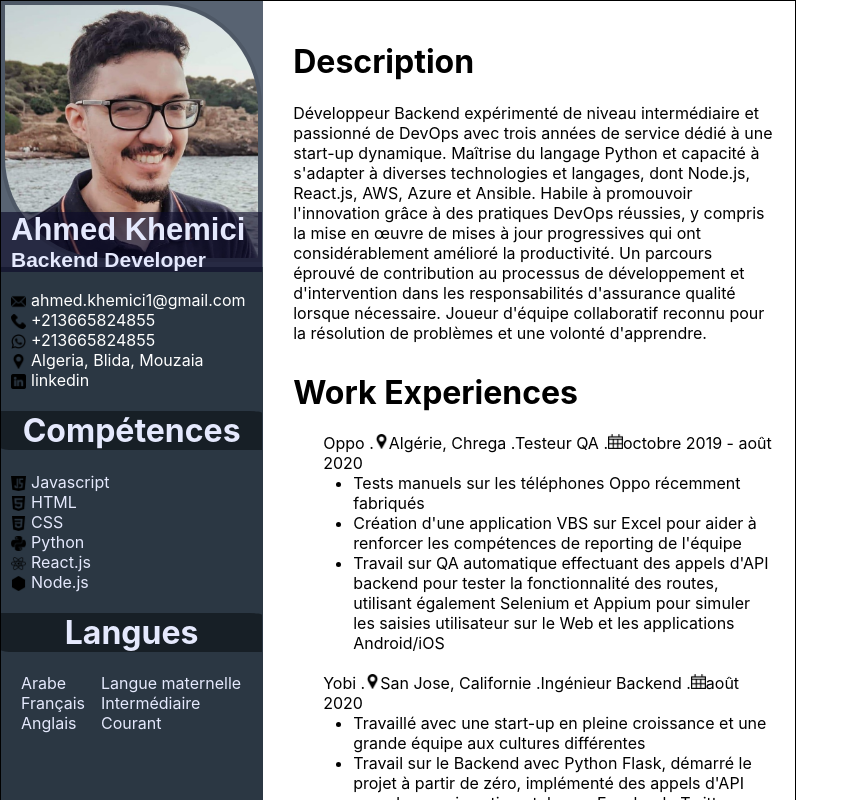
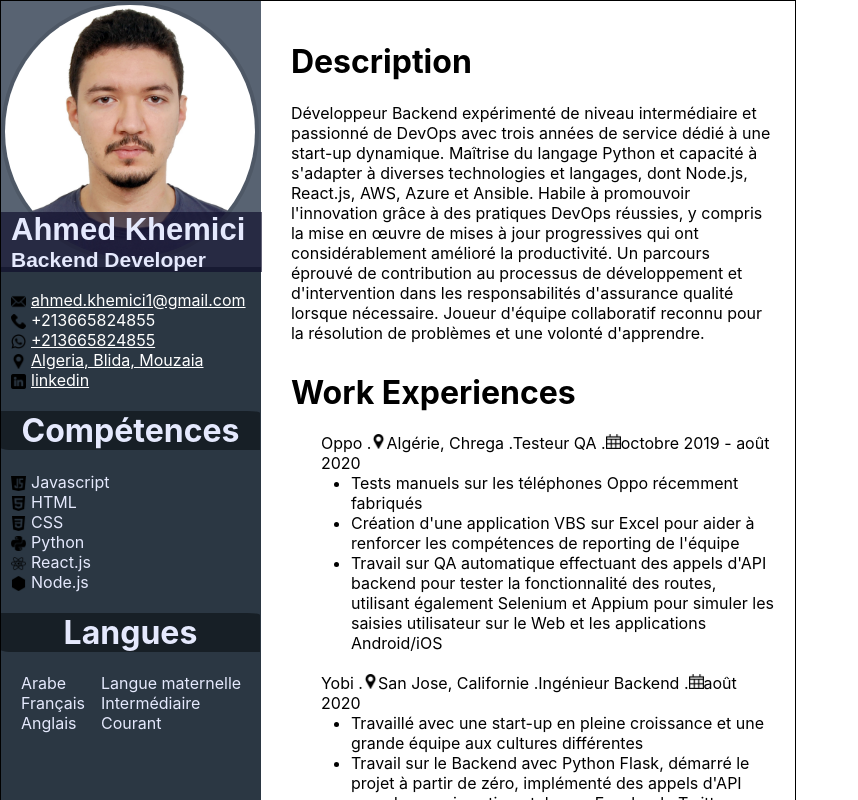
Before and after one commit to AhmedKhemici/cv_maker, a React (Create React App) app: page / in a window 1280 px wide. Shown: the top 800 px of the page, without its empty margins (0-858 px from the left). Built offline with nearby package versions, Linux system fonts and the light colour scheme.

Commit message:
finished

```diff
--- a/src/Components/Extras/SocialMedia/SocialMedia.css
+++ b/src/Components/Extras/SocialMedia/SocialMedia.css
@@ -31,10 +31,9 @@
 }
 
 a {
- color: white;
- text-decoration: none;
+    color: white;
 }
 
 a:hover {
     color: rgb(0, 16, 245);
-   }
+}
--- a/src/Components/Identity/Title/Title.css
+++ b/src/Components/Identity/Title/Title.css
@@ -10,7 +10,7 @@
     width: 3.5cm;
 }
 .profile__photo>img{
-    border-radius: 0% 40%;
+    border-radius: 100% 100%;
     height: 6.7cm;
     border: 4px solid rgba(0, 0, 0, 0.11);
 }
```
Also changed, not shown: public/img/ahmedKhemici.jpg.
